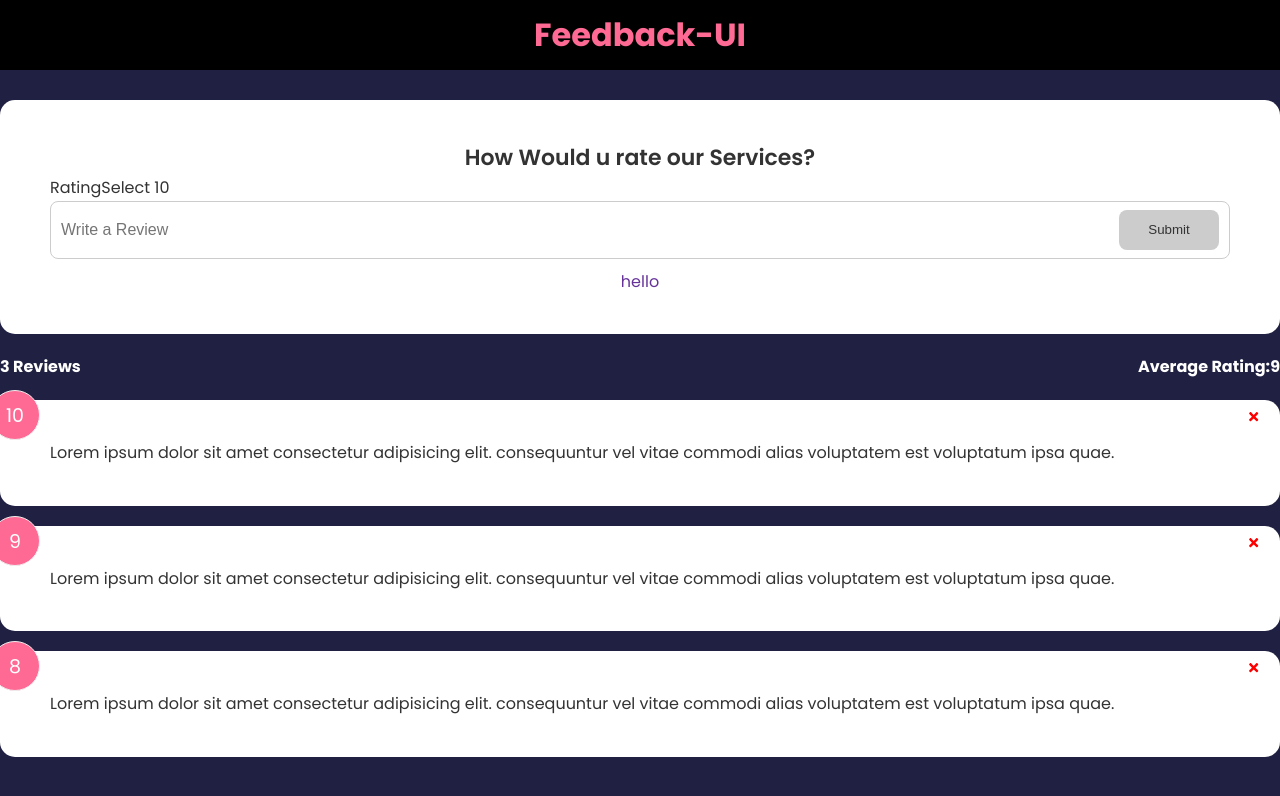
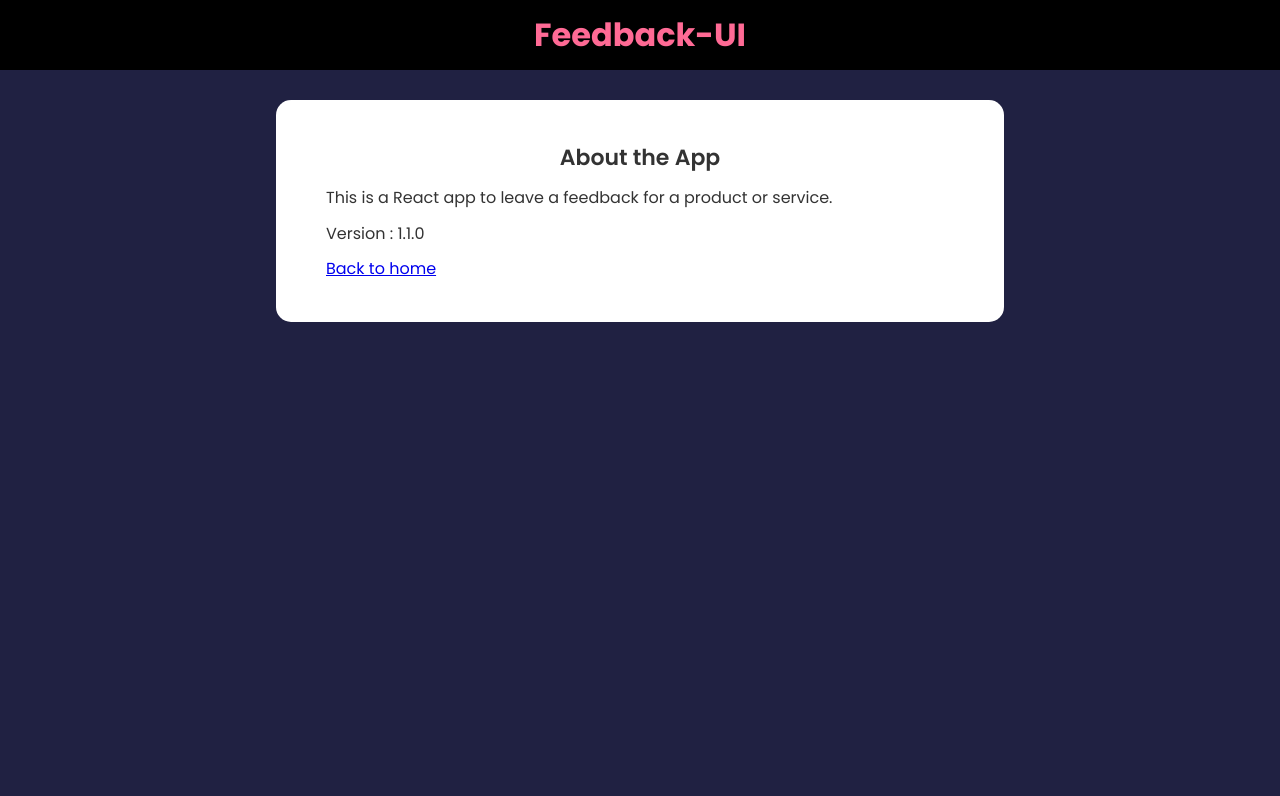
Before and after one commit to srujan-here/React_Feedback_app_working_model, a React (Create React App) app in the folder feedback-app/: page /about in a window 1280 px wide. Shown: the top 796 px of the page. Built offline with nearby package versions, Linux system fonts and the light colour scheme.

Commit message:
added feedback component

```diff
--- a/feedback-app/package.json
+++ b/feedback-app/package.json
@@ -6,9 +6,11 @@
     "@testing-library/jest-dom": "^5.16.5",
     "@testing-library/react": "^13.3.0",
     "@testing-library/user-event": "^13.5.0",
+    "framer-motion": "^4.1.17",
     "react": "^18.2.0",
     "react-dom": "^18.2.0",
     "react-icons": "^4.4.0",
+    "react-router-dom": "^6.3.0",
     "react-scripts": "^5.0.1",
     "uuid": "^8.3.2",
     "web-vitals": "^2.1.4"
--- a/feedback-app/src/App.js
+++ b/feedback-app/src/App.js
@@ -1,3 +1,4 @@
+import {BrowserRouter as Router,Route,Routes} from 'react-router-dom'
 import { v4 as uuidv4 } from "uuid";
 import React, { useState } from "react";
 import Header from "./components/Header";
@@ -5,6 +6,8 @@ import FeedbackList from "./components/FeedbackList";
 import Feedbackdata from "./data/feedback";
 import FeedbackStats from "./components/FeedbackStats";
 import Feedbackform from "./components/Feedbackform";
+import About from './Pages/About';
+import AboutIconlink from './components/AboutIconlink';
 
 function App() {
   const [feedback, setfeedback] = useState(Feedbackdata);
@@ -17,15 +20,35 @@ function App() {
 
   const addfeedback = (item) => {
     item.id = uuidv4();
-    setfeedback([item, ...feedback]);
+    setfeedback([item,...feedback]);
   };
   return (
-    <div>
+    <Router>
+
+
       <Header />
-      <Feedbackform handleadd={addfeedback} />
+
+      <div className="container">
+      <Routes>
+      <Route exact path="/" element={
+        <>
+         <Feedbackform handleadd={addfeedback} />
       <FeedbackStats feedback={feedback} />
       <FeedbackList feed={feedback} handldelete={deletefeedback} />
+      <AboutIconlink />
+
+        </>
+      }>
+
+      {/* <About /> */}
+      </Route>
+      <Route path="/about" element={<About />} />
+      </Routes>
     </div>
+    </Router>
+
+
+
   );
 }
 
--- /dev/null
+++ b/feedback-app/src/Pages/About.jsx
@@ -0,0 +1,17 @@
+import React from 'react'
+import Card from '../components/shared/Card'
+function About() {
+  return (
+    <div className="about">
+    <Card reverse={false}>
+    <h2>About the App</h2>
+    <p>This is a React app to leave a feedback for a product or service. </p>
+    <p>Version : 1.1.0</p>
+    <a href="/">Back to home</a>
+    </Card>
+
+    </div>
+  )
+}
+
+export default About
--- /dev/null
+++ b/feedback-app/src/components/AboutIconlink.jsx
@@ -0,0 +1,11 @@
+import React from 'react'
+
+function AboutIconlink() {
+  return (
+    <div>
+    <a href="/about">About Page</a>
+    </div>
+  )
+}
+
+export default AboutIconlink
--- a/feedback-app/src/components/FeedbackList.jsx
+++ b/feedback-app/src/components/FeedbackList.jsx
@@ -1,6 +1,10 @@
+import {motion,AnimatePresence} from 'framer-motion'
 import React from 'react'
 import feedback from '../data/feedback'
 import Feedbackitem from './Feedbackitem'
+
+
+
 function FeedbackList({feed,handldelete}) {
 console.log(feed)
 if(!feed || feed.length === 0){
@@ -9,16 +13,26 @@ if(!feed || feed.length === 0){
 
   return (
     <div className="feedback-list">
+
+    <AnimatePresence>
     {feed.map((item) =>(
-      <div>
 
+      <motion.div
+      key={item.id}
+      initial={{opacity: 0}}
+      animate={{opacity: 1}}
+      exit={{opacity: 0}}
+      >
       <Feedbackitem key={item.id}
        item={item}
        handldelete={handldelete} />
-      </div>
+
+
+      </motion.div>
     ))}
 
 
+</AnimatePresence>
      </div>
   )
 }
```
Also changed, not shown: 1 other file (tests, documents, lock files or other folders).
